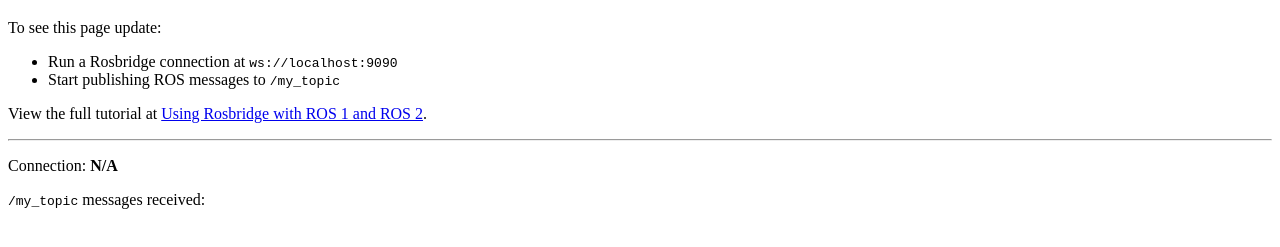
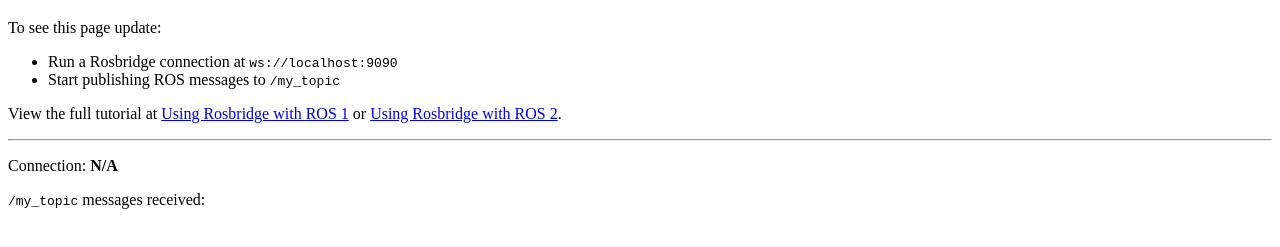
Before and after one commit to foxglove/rosbridge-demo, a plain HTML site: page index.html in a window 1280 px wide. Shown: the part 61-308 px from the top of the page. Drawn offline with Linux system fonts and the light colour scheme; a script that the page names is missing.

Commit message:
Update links to separate posts

```diff
--- a/index.html
+++ b/index.html
@@ -12,7 +12,7 @@
       <li>Start publishing ROS messages to <code>/my_topic</code></li>
     </ul>
 
-    <p>View the full tutorial at <a href="https://foxglove.dev/blog/using-rosbridge-with-ros1-and-ros2" target="_blank">Using Rosbridge with ROS 1 and ROS 2</a>.</p>
+    <p>View the full tutorial at <a href="https://foxglove.dev/blog/using-rosbridge-with-ros1" target="_blank">Using Rosbridge with ROS 1</a> or <a href="https://foxglove.dev/blog/using-rosbridge-with-ros2" target="_blank">Using Rosbridge with ROS 2</a>.</p>
 
     <hr/>
 
```
